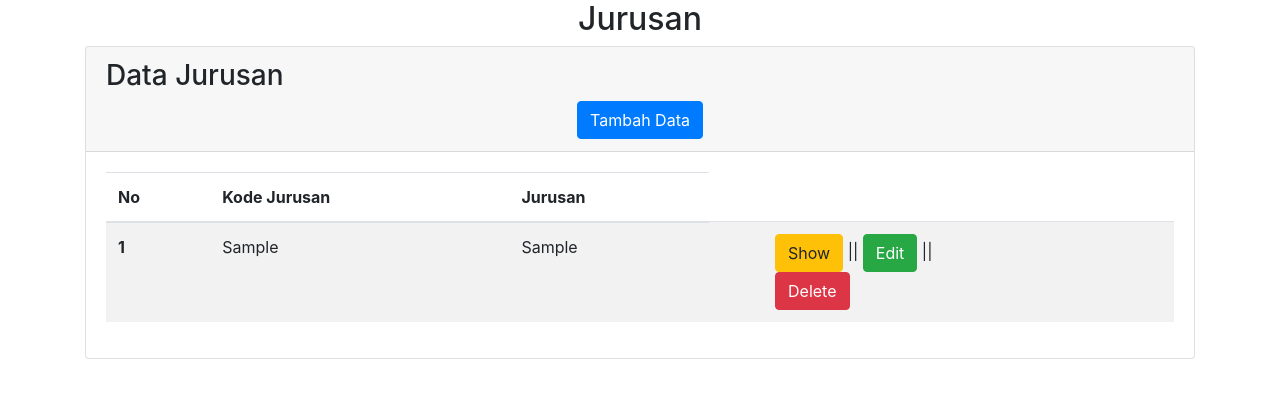
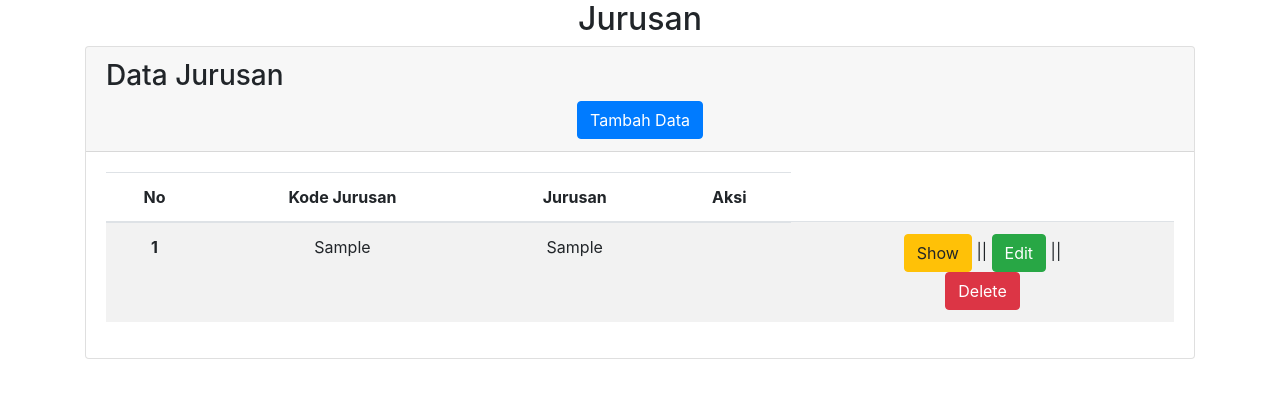
Before and after one commit to RefalFalah/database-oop, a PHP site: page / in a window 1280 px wide. Shown: the part 56-454 px from the top of the page. Run offline with PHP 8.4, Linux system fonts and the light colour scheme; tables that the repository leaves empty or names only in its code hold one stand-in row (values such as "Sample post").

Commit message:
FIX COMMIT

```diff
--- a/jurusan/index.php
+++ b/jurusan/index.php
@@ -47,15 +47,16 @@
             <div class="card-body">
                 <!-- TABLE DOSEN -->
                 <table class="table table-striped">
-                    <thead>
+                    <thead class="text-center">
                         <tr>
                         <th scope="col">No</th>
                         <th scope="col">Kode Jurusan</th>
                         <th scope="col">Jurusan</th>
+                        <th scope="col">Aksi</th>
                         </tr>
                     </thead>
 
-                    <tbody>
+                    <tbody class="text-center">
                         <?php
                             include'../database.php';
                             $jurusan =  new Jurusan();
```
